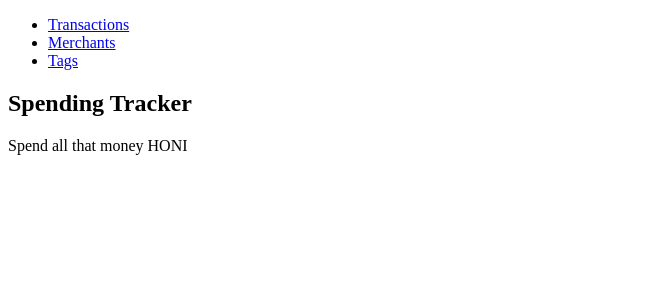
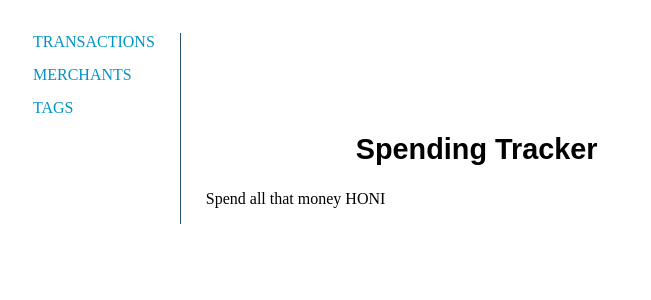
Before and after one commit to Kamiliona/Spending-tracker-PROJECT, a Flask app: page / in a window 1280 px wide. Shown: the top 300 px of the page, without its empty margins (0-651 px from the left). Run offline with Flask 2, Linux system fonts and the light colour scheme.

Commit message:
added some lousy css

```diff
--- /dev/null
+++ b/static/style.css
@@ -0,0 +1,74 @@
+
+  h1, h2, h3, h4, h5, h6 {
+    font-family: "Gill Sans Extrabold", sans-serif;
+  }
+
+  h1 {
+    font-size: 1.8em;
+    color: #000000;
+    margin-top: 100px;
+    margin-left: 150px;
+  }
+
+  h3 {
+    margin-left: 140px;
+    font-weight: 100;
+
+  }
+
+  a, a:link, a:visited {
+    color: #0094C6;
+    text-decoration: none;
+  }
+
+  a:hover, a:active, a:focus {
+    color: #8EE3EF;
+  }
+
+add {
+
+    padding: 20px;
+
+
+
+}
+
+  nav {
+
+    font-size: 1em;
+    padding: 0px;
+    margin: 0px;
+    padding-right: 25px;
+  }
+
+  nav ul li {
+    margin-bottom: 15px;
+    text-transform: uppercase;
+
+  }
+
+
+
+  ul {
+    margin-left: 0px;
+    padding: 0px;
+    margin: 0px;
+    list-style-type: none;
+  }
+
+  main {
+    padding: 25px;
+  }
+
+  .flex {
+    display: flex;
+  }
+
+  .flex--row {
+    flex-direction: row;
+  }
+
+  #content {
+    border-left: 1px solid #254E70;
+    padding-left: 25px;
+  }
--- a/templates/base.html
+++ b/templates/base.html
@@ -1,9 +1,18 @@
 <!DOCTYPE html>
 <html lang="en">
 <head>
-    <title>Transaction Log</title>
+  <title>Transaction Log</title>
+  <meta charset="UTF-8">
+  <meta name="viewport" content="width=device-width, initial-scale=1.0">
+  <meta http-equiv="X-UA-Compatible" content="ie=edge">
+
+  <link rel="stylesheet" href="{{ url_for('static', filename='style.css') }}">
+  <link rel="stylesheet" href="{{ url_for('static', filename='buttons.css') }}">
+
 </head>
+
 <body>
+<main class="flex flex--row">
     <nav>
         <ul>
             <li>
@@ -17,10 +26,11 @@
             </li>
         </ul>
     </nav>
-    <section>
+    <section id="content">
         {% block content %}
 
         {% endblock %}
     </section>
+</main>
 </body>
 </html>
--- a/templates/merchants/index.html
+++ b/templates/merchants/index.html
@@ -1,9 +1,10 @@
 {% extends 'base.html' %}
 
 {% block content %}
-<h1>Merchants</h1>
+
 
     <a href="/merchants/new">New merchant</a>
+
 
 
 <ul>
@@ -18,4 +19,5 @@
 </ul>
 
 
+
 {% endblock %}
--- a/templates/tags/index.html
+++ b/templates/tags/index.html
@@ -1,10 +1,12 @@
 {% extends 'base.html' %}
 
 {% block content %}
-<h1>Tags</h1>
 
+<p>
     <a href="/tags/new">New tag</a>
+</p>
 
+<table>
 <ul>
     {% for tag in tags %}
     <li>{{tag.name}}</li>
@@ -15,5 +17,6 @@
       </p>
     {% endfor %}
 </ul>
+</table>
 
 {% endblock %}
```
Also changed, not shown: templates/transactions/index.html (+9 -4 lines), static/buttons.css (added).
